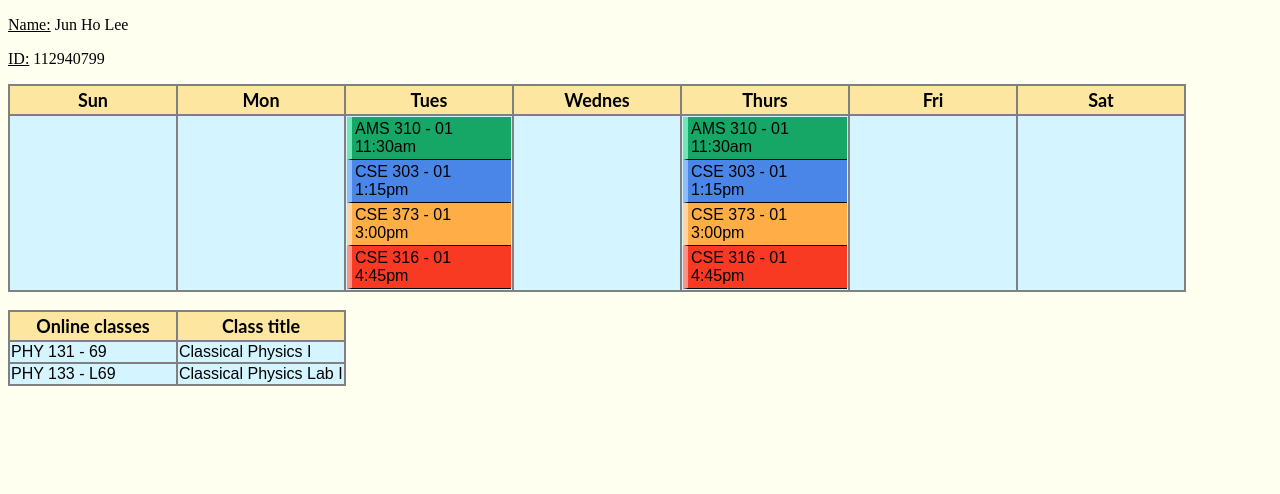
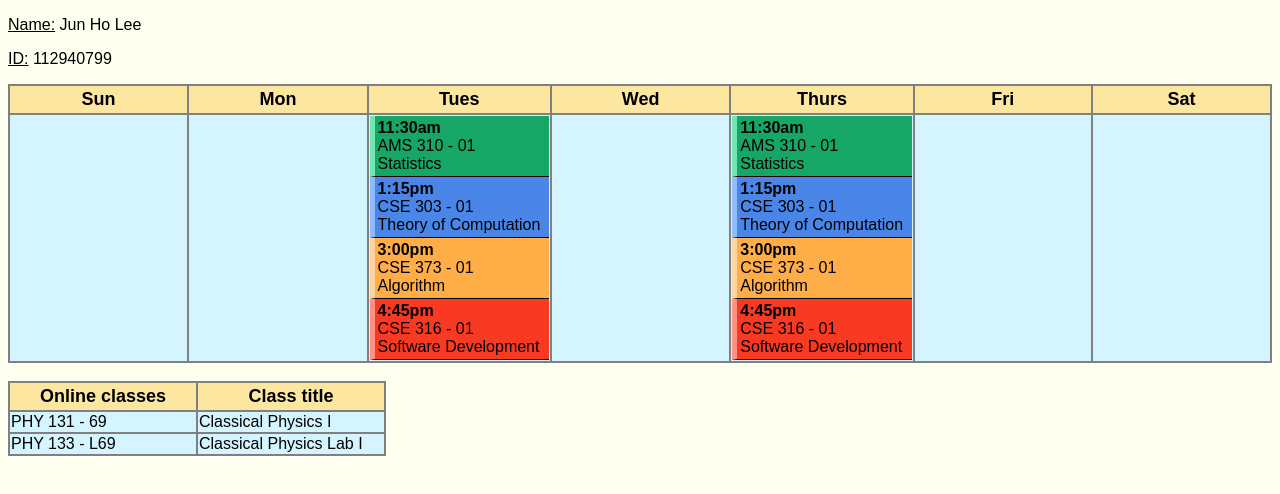
Before and after one commit to JunLee365/Semester-Class-Schedule, a plain HTML site: page JunHo_Lee_112940799_schedule.html in a window 1280 px wide. Drawn offline with Linux system fonts and the light colour scheme.

Commit message:
Final update on HW#1
Changed file name of the .html file

```diff
--- a/index.html
+++ b/JunHo_Lee_112940799_schedule.html
@@ -1,8 +1,7 @@
-<!-- Remember to name the file: JunHo_Lee_112940799_schedule.html-->
 <!DOCTYPE HTML>
 <html>
 <head>
-<title>Jun Ho Lee CSE 316 HW#1</title>
+<title>JLee CSE 316 HW#1</title>
     <style>
         body{
             background-color: rgb(255, 255, 240);
@@ -10,17 +9,18 @@
         table{
             background-color: gray;
         }
+        table, p{
+            font-family: Arial, Helvetica, sans-serif;
+        }
         table th{
             background-color: rgb(253, 231, 160);
-            font-family: 'Lato', sans-serif;
             text-align: center;
             font-size: 18px;
             padding: 3px;
-            width: 160px;
+            width: 180px;
         }
         table td{
             background-color: rgb(212, 245, 255);
-            font-family: arial;
             text-align: left;
         }
         table div{
@@ -56,7 +56,7 @@
             <th>Sun</th>
             <th>Mon</th>
             <th>Tues</th>
-            <th>Wednes</th>
+            <th>Wed</th>
             <th>Thurs</th>
             <th>Fri</th>
             <th>Sat</th>
@@ -65,15 +65,23 @@
         <tr id = "classes">
             <td></td>
             <td></td>
-            <td><div class = "c310">AMS 310 - 01 11:30am</div>
-                <div class = "c303">CSE 303 - 01 1:15pm</div>
-                <div class = "c373">CSE 373 - 01 3:00pm</div>
-                <div class = "c316">CSE 316 - 01 4:45pm</div></td>
+            <td><div class = "c310"><b>11:30am</b><br> AMS 310 - 01<br>
+            Statistics</div>
+                <div class = "c303"><b>1:15pm</b><br> CSE 303 - 01<br>
+                Theory of Computation</div>
+                <div class = "c373"><b>3:00pm</b><br> CSE 373 - 01<br>
+                Algorithm</div>
+                <div class = "c316"><b>4:45pm</b><br> CSE 316 - 01<br>
+                Software Development</div></td>
             <td></td>
-            <td><div class = "c310">AMS 310 - 01 11:30am</div>
-                <div class = "c303">CSE 303 - 01 1:15pm</div>
-                <div class = "c373">CSE 373 - 01 3:00pm</div>
-                <div class = "c316">CSE 316 - 01 4:45pm</div></td>
+            <td><div class = "c310"><b>11:30am</b><br> AMS 310 - 01<br>
+                Statistics</div>
+                    <div class = "c303"><b>1:15pm</b><br> CSE 303 - 01<br>
+                    Theory of Computation</div>
+                    <div class = "c373"><b>3:00pm</b><br> CSE 373 - 01<br>
+                    Algorithm</div>
+                    <div class = "c316"><b>4:45pm</b><br> CSE 316 - 01<br>
+                    Software Development</div></td>
             <td></td>
             <td></td>
         </tr>
```
